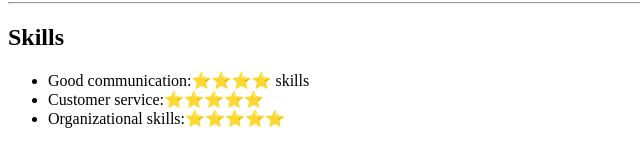
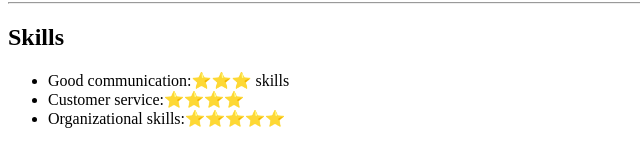
Before and after one commit to D4Devill/html-resume, a plain HTML site: page index.html in a window 1280 px wide. Shown: the part 658-800 px from the top of the page, 0-640 px from the left. Drawn offline with Linux system fonts and the light colour scheme.

Commit message:
Update index.html

```diff
--- a/index.html
+++ b/index.html
@@ -25,8 +25,8 @@
     <hr/>
     <h2>Skills</h2>
     <ul>
-        <li>Good communication:⭐️⭐️⭐️⭐️ skills</li>
-        <li>Customer service:⭐️⭐️⭐️⭐️⭐</li>
+        <li>Good communication:⭐️⭐️⭐️ skills</li>
+        <li>Customer service:⭐️⭐️⭐️⭐️</li>
         <li>Organizational skills:⭐️⭐️⭐️⭐️⭐️</li>
     </ul>
     <hr/>
```
